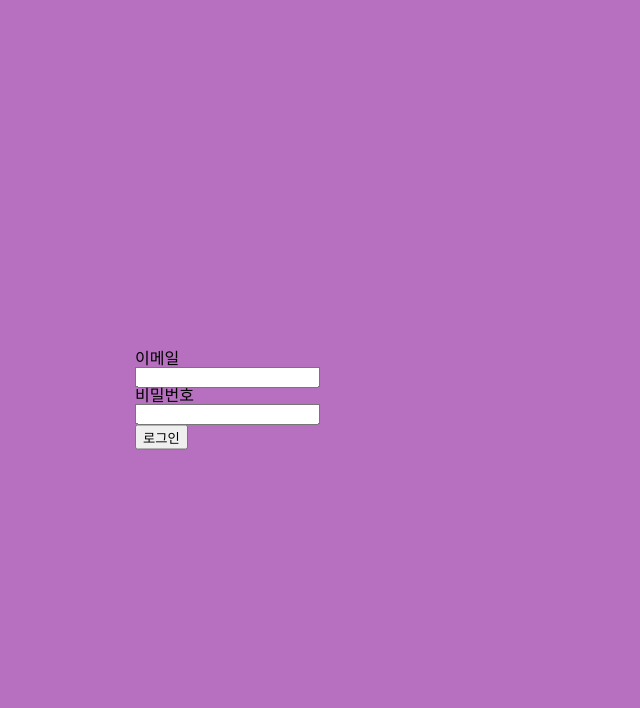
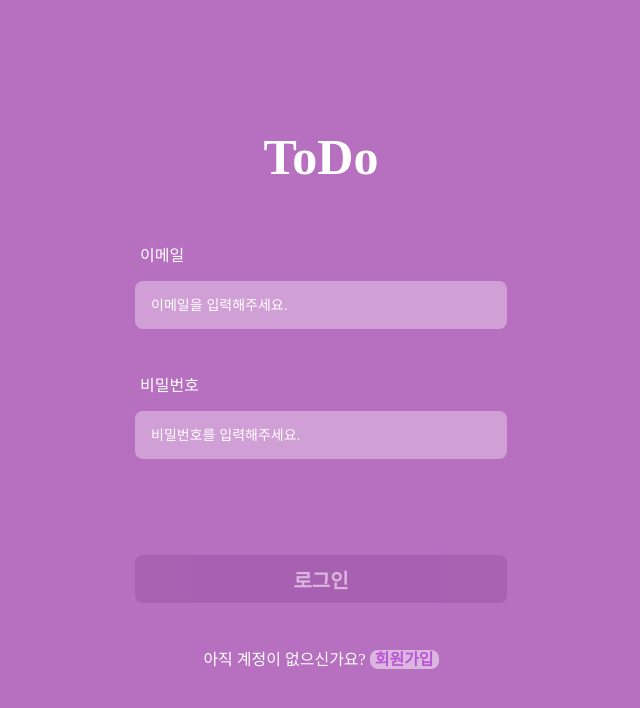
Before and after one commit to tnals545/wanted-pre-onboarding-frontend, a React (Create React App) app: page / in a window 1280 px wide. Shown: the top 708 px of the page, without its empty margins (319-959 px from the left). Built offline with nearby package versions, Linux system fonts and the light colour scheme.

Commit message:
Update - 로그인 유효성 검사 및 styled-components - 로그인 유효성 검사 코드 수정 - 새로 추가한 styled-components 컴포넌트로 Login.jsx return 수정

```diff
--- a/src/pages/LogIn.jsx
+++ b/src/pages/LogIn.jsx
@@ -1,35 +1,51 @@
 import { useState } from "react";
-import { useNavigate } from "react-router-dom";
+import { Link, useNavigate } from "react-router-dom";
 
 import { postSignIn } from "components/api";
+import { Div } from "styles/Div";
+import { Button } from "styles/Button";
+import { Input } from "styles/Input";
+import { Span } from "styles/Span";
 
 const LogIn = () => {
   const [inputValue, setInputValue] = useState({
     email: "",
     password: "",
+    isValidEmail: false,
+    isValidPassword: false,
   });
   const [errMessage, setErrMessage] = useState({
     isErr: false,
     message: "",
   });
 
-  const { email, password } = inputValue;
+  const { email, password, isValidEmail, isValidPassword } = inputValue;
 
   const emailRegex =
     /([\w-.]+)@((\[[0-9]{1,3}\.[0-9]{1,3}\.[0-9]{1,3}\.)|(([\w-]+\.)+))([a-zA-Z]{2,4}|[0-9]{1,3})(\]?)$/;
-  const isValidEmail = emailRegex.test(email);
-  const isValidPassword = password.length >= 8;
-  const getIsActive = isValidEmail && isValidPassword === true;
+  const passwordRegex = /.{8}/g;
 
   const navigate = useNavigate();
 
   const handleInput = (e) => {
     const {
-      target: { name, value },
+      target: { type, value },
     } = e;
-    setInputValue({
-      ...inputValue,
-      [name]: value,
+    setInputValue((prev) => {
+      return {
+        ...prev,
+        [type]: value,
+        isValidEmail:
+          type === "email" ? emailRegex.test(value) : prev.isValidEmail,
+        isValidPassword:
+          type === "password"
+            ? passwordRegex.test(value)
+            : prev.isValidPassword,
+      };
+    });
+    setErrMessage({
+      isErr: false,
+      message: "",
     });
   };
 
@@ -61,23 +77,60 @@ const LogIn = () => {
 
   return (
     <>
+      <Div purpose="login" className="logo">
+        <Span size="XXLarge" bold="thick">
+          ToDo
+        </Span>
+      </Div>
       <form onSubmit={onSubmit} className="signinInput">
-        <div className="emailInput">
-          <div className="inputMessage">이메일</div>
-          <input name="email" onChange={handleInput} />
-        </div>
-        <div className="passwordInput">
-          <div className="inputMessage">비밀번호</div>
-          <input type="password" name="password" onChange={handleInput} />
-        </div>
-        <span>{errMessage.isErr && errMessage.message}</span>
-        <input
-          className={
-            getIsActive ? "signinButtonAction" : "signinButtonInaction"
-          }
-          type="submit"
-          value="로그인"
-        />
+        <Div purpose="login" className="emailInput">
+          <Span>이메일</Span>
+          <Input
+            type="email"
+            onChange={handleInput}
+            placeholder="이메일을 입력해주세요."
+          />
+        </Div>
+
+        <Div purpose="login" className="passwordInput">
+          <Span>비밀번호</Span>
+          <Input
+            type="password"
+            onChange={handleInput}
+            placeholder="비밀번호를 입력해주세요."
+          />
+        </Div>
+
+        <Div purpose="login" className="errMessage">
+          {errMessage.isErr && (
+            <Span size="medium" color="red" bgColor="bright">
+              {errMessage.message}
+            </Span>
+          )}
+        </Div>
+
+        <Div purpose="login" className="loginBtn">
+          <Button
+            type="submit"
+            disabled={!(isValidEmail && isValidPassword)}
+            color="bgMagenta"
+            size="large"
+            bold="thick"
+          >
+            로그인
+          </Button>
+        </Div>
+
+        <Div purpose="login" className="signupSpan">
+          <Span>
+            아직 계정이 없으신가요?{" "}
+            <Link to="/sign_up">
+              <Span color="blue" bgColor="bright" bold="thick">
+                회원가입
+              </Span>
+            </Link>
+          </Span>
+        </Div>
       </form>
     </>
   );
```
